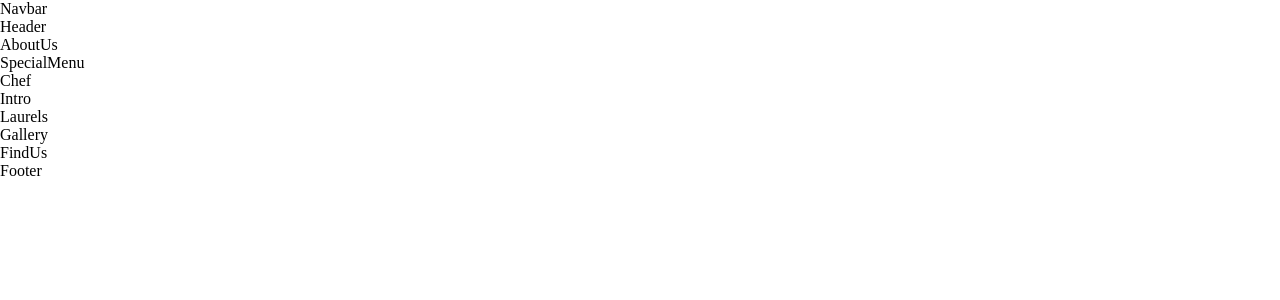
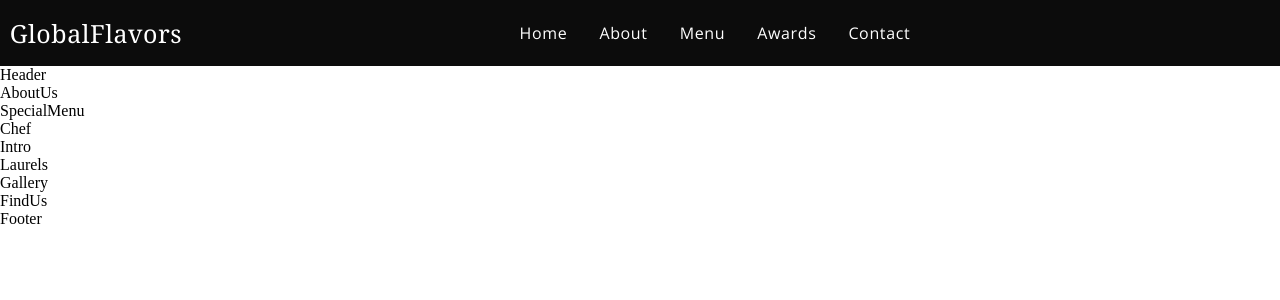
Before and after one commit to tsongtheng/GlobalFlavors, a React (Create React App) app: page / in a window 1280 px wide. Shown: the top 300 px of the page. Built offline with nearby package versions, Linux system fonts and the light colour scheme; a web font is replaced by a local one.

Commit message:
create navbar

```diff
--- a/src/components/Navbar/Navbar.css
+++ b/src/components/Navbar/Navbar.css
@@ -0,0 +1,41 @@
+.app__navbar {
+    width: 100%;
+    display: flex;
+    justify-content: space-between;
+    align-items: center;
+    background: var(--color-black);
+
+    padding: 1rem 2rem;
+  }
+
+  .app__navbar-logo {
+    display: flex;
+    justify-content: flex-end;
+    align-items: center;
+  }
+
+  .app__navbar-logo {
+    width: 150px;
+    color: white;
+    font-size: 25px;
+    letter-spacing: .5px;
+    font-family:Cambria, Cochin, Georgia, Times, 'Times New Roman', serif
+  }
+
+  .app__navbar-links {
+    display: flex;
+    flex: 1;
+    justify-content: center;
+    align-items: center;
+
+    list-style: none;
+  }
+
+  .app__navbar-links li {
+    margin: 0 1rem;
+    cursor: pointer;
+  }
+
+  .app__navbar-links li:hover {
+    color: var(--color-grey);
+  }
--- a/src/components/Navbar/Navbar.jsx
+++ b/src/components/Navbar/Navbar.jsx
@@ -1,11 +1,24 @@
 import React from 'react';
+import { GiHamburgerMenu } from "react-icons/gi";
+import { MdOutlineRestaurantMenu } from "react-icons/md";
+
+import images from "../../constants/images";
 
 import './Navbar.css';
 
 const Navbar = () => (
-  <div>
-    Navbar
-  </div>
+  <nav className='app__navbar'>
+    <div className='app__navbar-logo'>
+      GlobalFlavors
+    </div>
+    <ul className='app__navbar-links'>
+      <li className='p__opensans'><a href="#home">Home</a></li>
+      <li className='p__opensans'><a href="#about">About</a></li>
+      <li className='p__opensans'><a href="#menu"></a>Menu</li>
+      <li className='p__opensans'><a href="#awards">Awards</a></li>
+      <li className='p__opensans'><a href="#contact">Contact</a></li>
+    </ul>
+  </nav>
 );
 
 export default Navbar;
```
